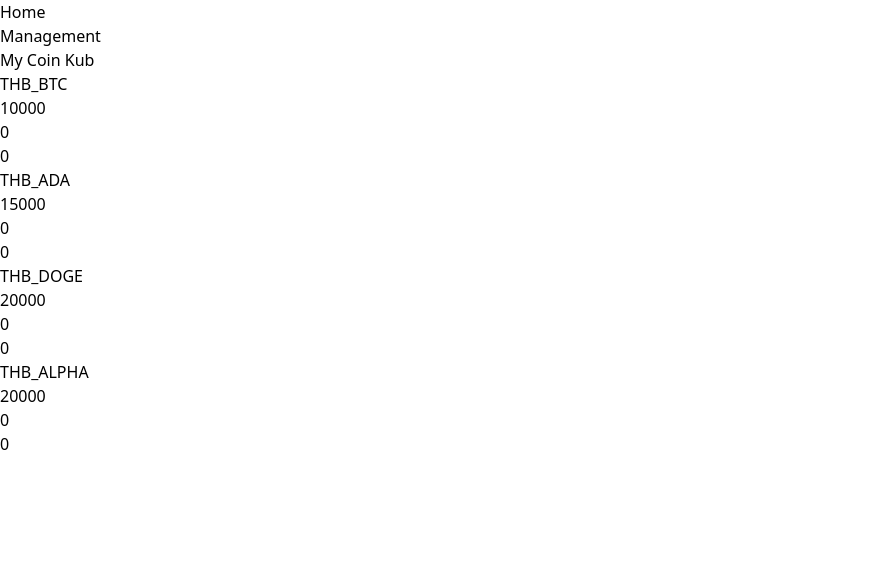
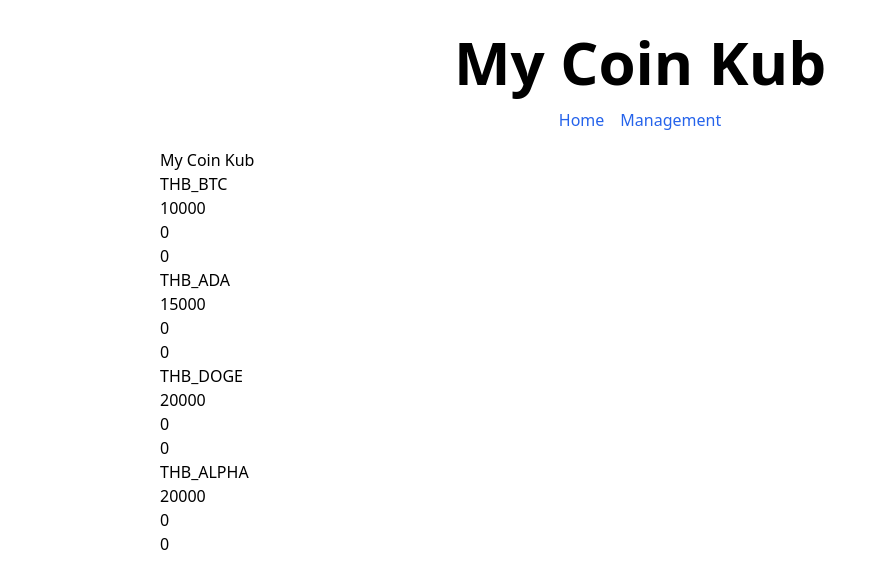
Before and after one commit to KanKai/coin-bot-monit, a Next.js app: page / in a window 1280 px wide. Shown: the top 588 px of the page, without its empty margins (0-887 px from the left). Built offline with nearby package versions, Linux system fonts and the light colour scheme.

Commit message:
:art: App
add layout

```diff
--- a/pages/_app.js
+++ b/pages/_app.js
@@ -3,17 +3,23 @@
 
 function MyApp({ Component, pageProps }) {
   return (
-    <div>
-      <nav>
-        <ul>
+    <div className="mx-auto my-8 w-9/12">
+      <header>
+        <h1 className="text-6xl font-bold text-center">My Coin Kub</h1>
+        <nav className="my-4">
+          <ul className="flex flex-row justify-center space-x-4">
             <li>
-            <Link href="/">Home</Link>
+              <Link href="/">
+                <a>Home</a>
+              </Link>
             </li>
             <li>
               <Link href="/management">Management</Link>
             </li>
           </ul>
         </nav>
+      </header>
+
       <Component {...pageProps} />
     </div>
   );
--- a/styles/globals.css
+++ b/styles/globals.css
@@ -1,3 +1,9 @@
 @tailwind base;
 @tailwind components;
 @tailwind utilities;
+
+@layer base {
+  a {
+    @apply text-blue-600 hover:text-blue-500;
+  }
+}
```
Lines whose indentation alone changed are shown as unchanged.
